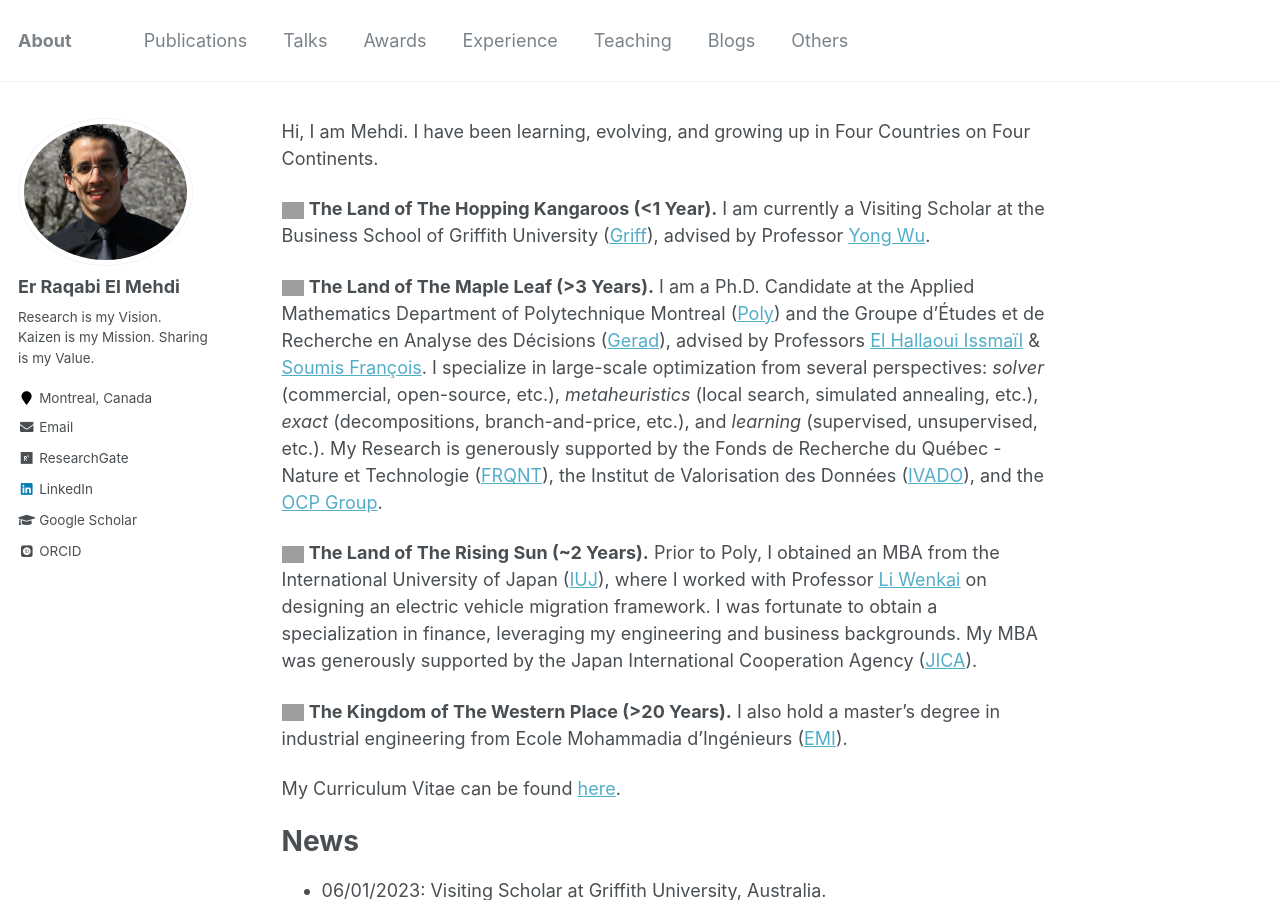
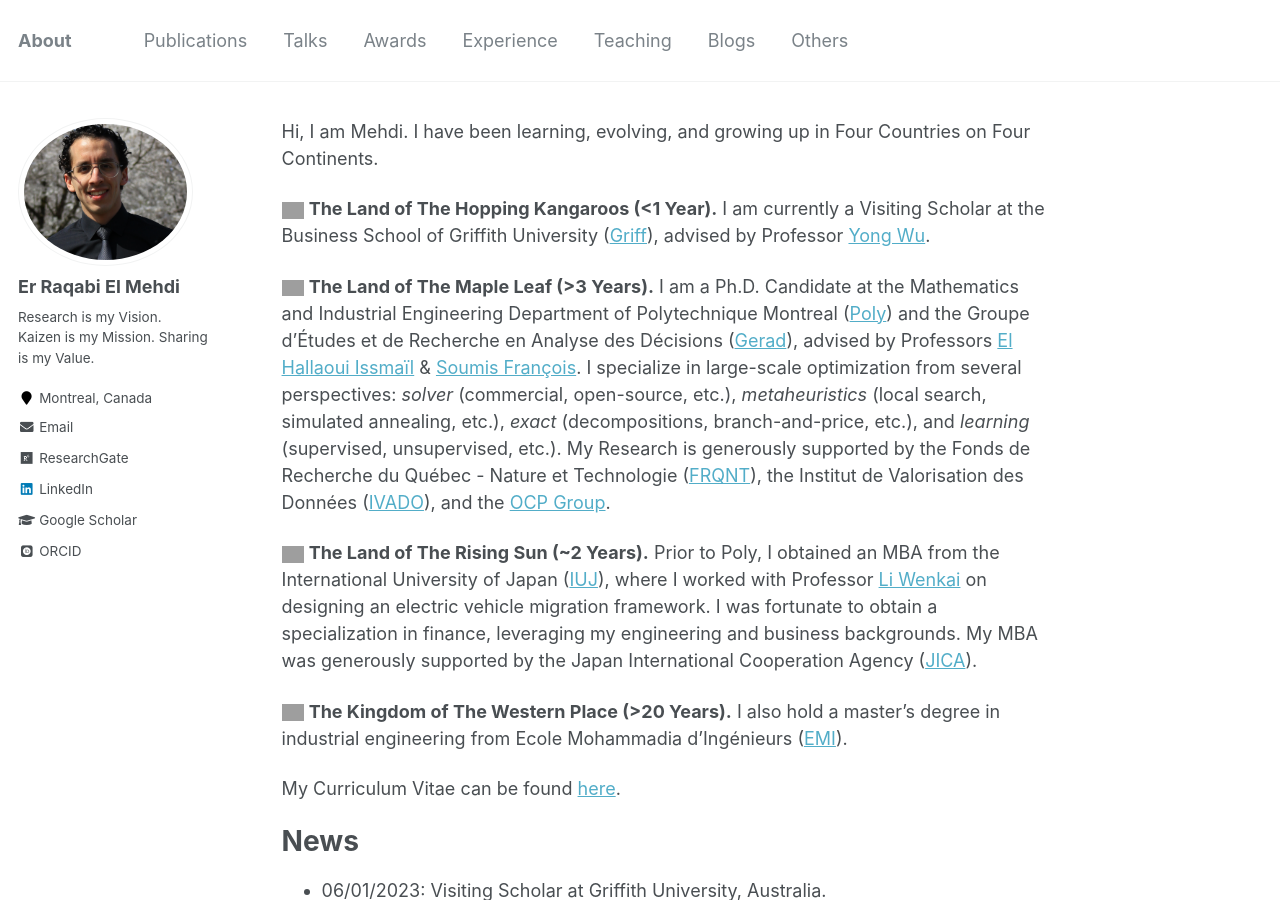
Before and after one commit to RqbMedi/rqbmedi.github.io, a Jekyll site: the page built from _pages/about.md, in a window 1280 px wide and 900 px high. Built offline with Jekyll 4.4.1, drawn with Linux system fonts in a browser that asks for light colours; some web fonts are replaced; grey boxes are pictures that could not be loaded.

Commit message:
Update about.md

```diff
--- a/_pages/about.md
+++ b/_pages/about.md
@@ -16,7 +16,7 @@ Hi, I am Mehdi. I have been learning, evolving, and growing up in Four Countries
 
 <img alt="Australia" src="http://purecatamphetamine.github.io/country-flag-icons/3x2/AU.svg" width="22" height="22"/> **The Land of The Hopping Kangaroos (<1 Year).** I am currently a Visiting Scholar at the Business School of Griffith University ([Griff](https://www.griffith.edu.au/)), advised by Professor [Yong Wu](https://www.griffith.edu.au/griffith-business-school/departments/business-strategy-innovation/contact-us/staff/dr-yong-wu).
 
-<img alt="Canada" src="http://purecatamphetamine.github.io/country-flag-icons/3x2/CA.svg" width="22" height="22"/> **The Land of The Maple Leaf (>3 Years).** I am a Ph.D. Candidate at the Applied Mathematics Department of Polytechnique Montreal ([Poly](https://www.polymtl.ca/)) and the Groupe d'Études et de Recherche en Analyse des Décisions ([Gerad](https://www.gerad.ca/en)), advised by Professors [El Hallaoui Issmaïl](https://www.polymtl.ca/expertises/el-hallaoui-issmail) & [Soumis François](https://www.polymtl.ca/expertises/soumis-francois). I specialize in large-scale optimization from several perspectives: *solver* (commercial, open-source, etc.), *metaheuristics* (local search, simulated annealing, etc.), *exact* (decompositions, branch-and-price, etc.), and *learning* (supervised, unsupervised, etc.). My Research is generously supported by the Fonds de Recherche du Québec - Nature et Technologie ([FRQNT](https://frq.gouv.qc.ca/en/)), the Institut de Valorisation des Données ([IVADO](https://ivado.ca/en/)), and the [OCP Group](https://www.ocpgroup.ma/).
+<img alt="Canada" src="http://purecatamphetamine.github.io/country-flag-icons/3x2/CA.svg" width="22" height="22"/> **The Land of The Maple Leaf (>3 Years).** I am a Ph.D. Candidate at the Mathematics and Industrial Engineering Department of Polytechnique Montreal ([Poly](https://www.polymtl.ca/)) and the Groupe d'Études et de Recherche en Analyse des Décisions ([Gerad](https://www.gerad.ca/en)), advised by Professors [El Hallaoui Issmaïl](https://www.polymtl.ca/expertises/el-hallaoui-issmail) & [Soumis François](https://www.polymtl.ca/expertises/soumis-francois). I specialize in large-scale optimization from several perspectives: *solver* (commercial, open-source, etc.), *metaheuristics* (local search, simulated annealing, etc.), *exact* (decompositions, branch-and-price, etc.), and *learning* (supervised, unsupervised, etc.). My Research is generously supported by the Fonds de Recherche du Québec - Nature et Technologie ([FRQNT](https://frq.gouv.qc.ca/en/)), the Institut de Valorisation des Données ([IVADO](https://ivado.ca/en/)), and the [OCP Group](https://www.ocpgroup.ma/).
 
 <img alt="Japan" src="http://purecatamphetamine.github.io/country-flag-icons/3x2/JP.svg" width="22" height="22"/> **The Land of The Rising Sun (~2 Years).** Prior to Poly, I obtained an MBA from the International University of Japan ([IUJ](https://www.iuj.ac.jp/)), where I worked with Professor [Li Wenkai](http://rmap.iuj.ac.jp/profile/en.1d04074599d978f5.html) on designing an electric vehicle migration framework. I was fortunate to obtain a specialization in finance, leveraging my engineering and business backgrounds. My MBA was generously supported by the Japan International Cooperation Agency ([JICA](https://www.jica.go.jp/english/)).
 
```
